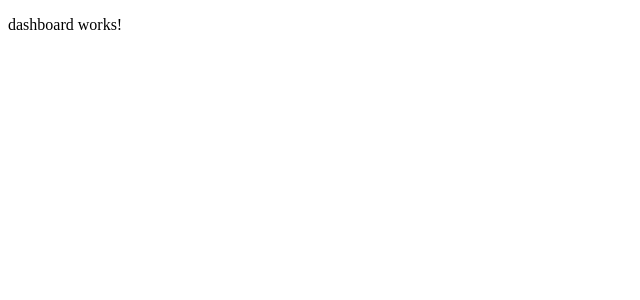
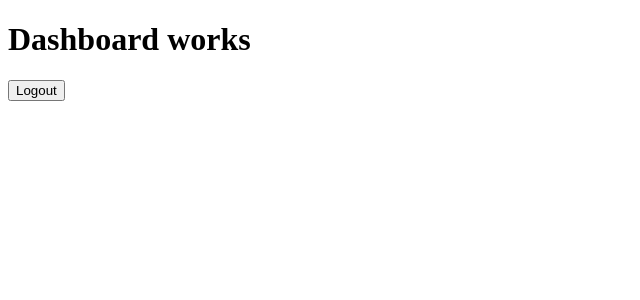
Before and after one commit to GastonLevy/Beruki, an Angular app in the folder frontend/: page /dashboard in a window 1280 px wide. Shown: the top 300 px of the page, without its empty margins (0-640 px from the left). Built offline with nearby package versions, Linux system fonts and the light colour scheme; sample sign-in values are in the browser's storage.

Commit message:
feat(dashboard): update dashboard layout and implement logout functionality

```diff
--- a/frontend/src/app/features/dashboard/pages/dashboard/dashboard.html
+++ b/frontend/src/app/features/dashboard/pages/dashboard/dashboard.html
@@ -1 +1,5 @@
-<p>dashboard works!</p>
+<h1>Dashboard works</h1>
+
+<button (click)="logout()">
+  Logout
+</button>
--- a/frontend/src/app/features/dashboard/pages/dashboard/dashboard.ts
+++ b/frontend/src/app/features/dashboard/pages/dashboard/dashboard.ts
@@ -1,4 +1,6 @@
 import { Component } from '@angular/core';
+import { Router } from '@angular/router';
+import { Auth } from '../../../auth/services/auth';
 
 @Component({
   selector: 'app-dashboard',
@@ -7,4 +9,19 @@ import { Component } from '@angular/core';
   templateUrl: './dashboard.html',
   styleUrl: './dashboard.scss',
 })
-export class Dashboard {}
+export class Dashboard {
+
+  constructor(
+    private auth: Auth,
+    private router: Router
+  ) {}
+
+  logout(): void {
+
+    this.auth.logout();
+
+    this.router.navigate(['/login']);
+
+  }
+
+}
```
